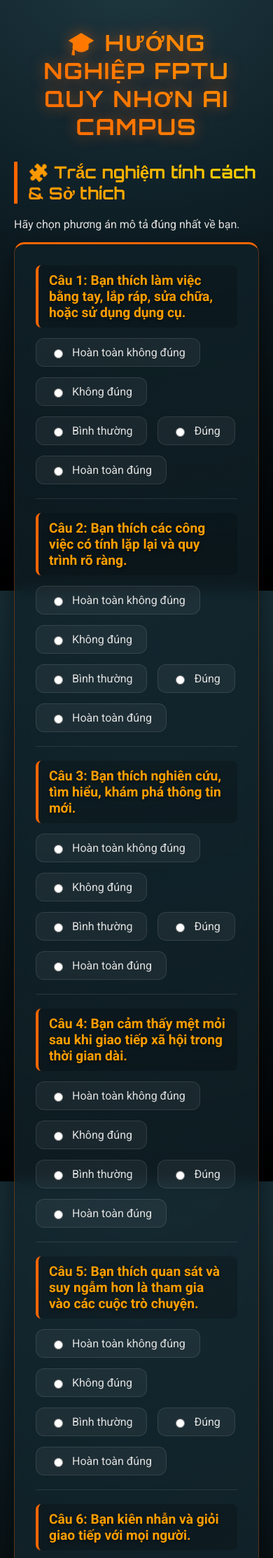
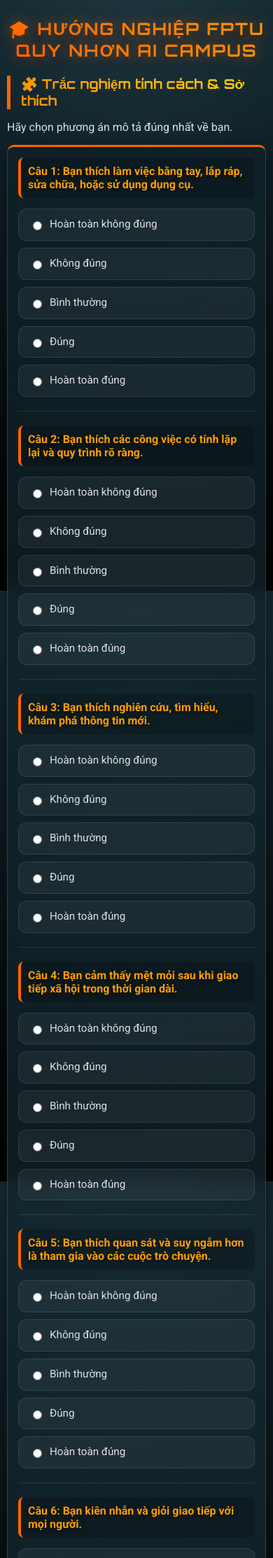
Before and after one commit to tuankiet247/OpenDay, a FastAPI app: page / in a window 390 px wide. Shown: the top 2226 px of the page at 70% size. Run offline with FastAPI, Linux system fonts and the light colour scheme; some libraries are stand-ins or nearby versions.

Commit message:
Improve responsiveness of options and labels
Updated styles for options container and labels for better responsiveness.

```diff
--- a/static/style.css
+++ b/static/style.css
@@ -76,20 +76,30 @@
 .options-container {
     display: flex;
     flex-direction: row;
-    flex-wrap: wrap;
+    flex-wrap: nowrap; /* Không xuống dòng trên PC */
     gap: 15px;
+    justify-content: space-between; /* Căn đều các nút */
 }
 
 .option-label {
     cursor: pointer;
     background: rgba(255, 255, 255, 0.05);
-    padding: 10px 20px;
+    padding: 10px 15px;
     border-radius: 12px;
     border: 1px solid rgba(255, 255, 255, 0.1);
     transition: all 0.3s ease;
     display: flex;
     align-items: center;
-    gap: 10px;
+    justify-content: center; /* Căn giữa nội dung */
+    gap: 8px;
+    flex: 1; /* Chia đều chiều rộng cho các nút */
+    text-align: center;
+    min-width: 0; /* Cho phép co nhỏ nếu cần */
+}
+
+.option-label span {
+    white-space: normal; /* Cho phép xuống dòng để hiển thị hết chữ */
+    line-height: 1.3;
 }
 
 .option-label:hover {
@@ -176,3 +186,62 @@
 .markdown-content ul, .markdown-content ol {
     padding-left: 20px;
 }
+
+/* Mobile Responsiveness */
+@media (max-width: 768px) {
+    .container {
+        padding: 10px;
+        width: 100%;
+        box-sizing: border-box;
+    }
+
+    h1 {
+        font-size: 1.5rem; /* Giảm kích thước tiêu đề */
+        margin-bottom: 20px;
+        line-height: 1.3;
+    }
+
+    h2, h3 {
+        font-size: 1.2rem;
+        margin-top: 15px;
+    }
+
+    form, .result-box {
+        padding: 15px; /* Giảm padding của khung form */
+        border-radius: 10px;
+    }
+
+    .question-text {
+        font-size: 1rem;
+        padding: 10px;
+    }
+
+    .options-container {
+        flex-direction: column; /* Xếp dọc các lựa chọn */
+        gap: 10px;
+    }
+
+    .option-label {
+        width: 100%;
+        box-sizing: border-box; /* Đảm bảo padding không làm vỡ khung */
+        padding: 12px 15px; /* Tăng vùng bấm cho dễ thao tác cảm ứng */
+        font-size: 0.95rem;
+        justify-content: flex-start; /* Căn trái lại trên mobile */
+        text-align: left;
+    }
+
+    .option-label span {
+        white-space: normal; /* Cho phép xuống dòng trên mobile */
+    }
+
+    button, .btn {
+        padding: 15px; /* Nút bấm to hơn */
+        font-size: 1rem;
+    }
+
+    /* Ẩn bớt hiệu ứng hover trên mobile để tránh dính trạng thái */
+    .option-label:hover {
+        transform: none;
+        box-shadow: none;
+    }
+}
```
